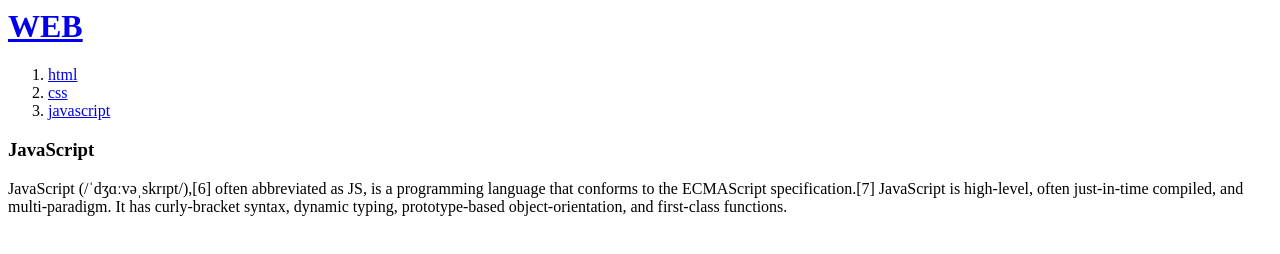
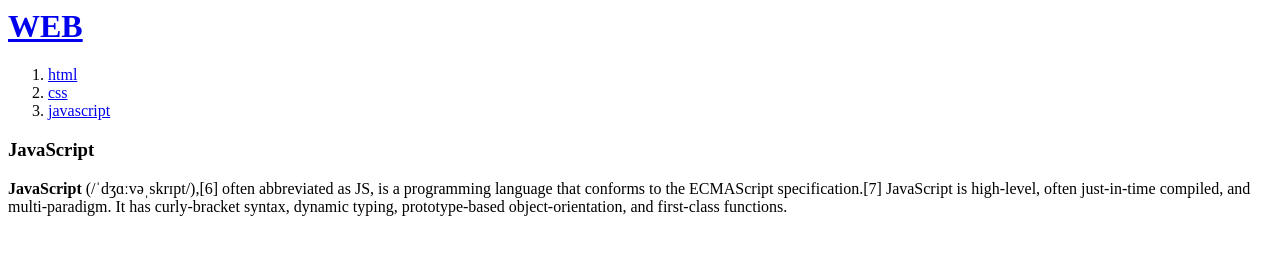
Before and after one commit to moldang/molmang, a plain HTML site: page 3.html in a window 1280 px wide. Drawn offline with Linux system fonts and the light colour scheme.

Commit message:
the first webpage

```diff
--- a/3.html
+++ b/3.html
@@ -19,7 +19,9 @@
 
   <h3>JavaScript</h3>
   <p>
-JavaScript (/ˈdʒɑːvəˌskrɪpt/),[6] often abbreviated as JS, is a programming language that conforms to the ECMAScript specification.[7] JavaScript is high-level, often just-in-time compiled, and multi-paradigm. It has curly-bracket syntax, dynamic typing, prototype-based object-orientation, and first-class functions.
+<strong>JavaScript</strong> (/ˈdʒɑːvəˌskrɪpt/),[6] often abbreviated as JS, is a programming language that conforms to the ECMAScript specification.[7] JavaScript is high-level, often just-in-time compiled, and multi-paradigm. It has curly-bracket syntax, dynamic typing, prototype-based object-orientation, and first-class functions.
+
+
   </p>
 
 
```
Also changed, not shown: index.html (+1 -1 lines).
